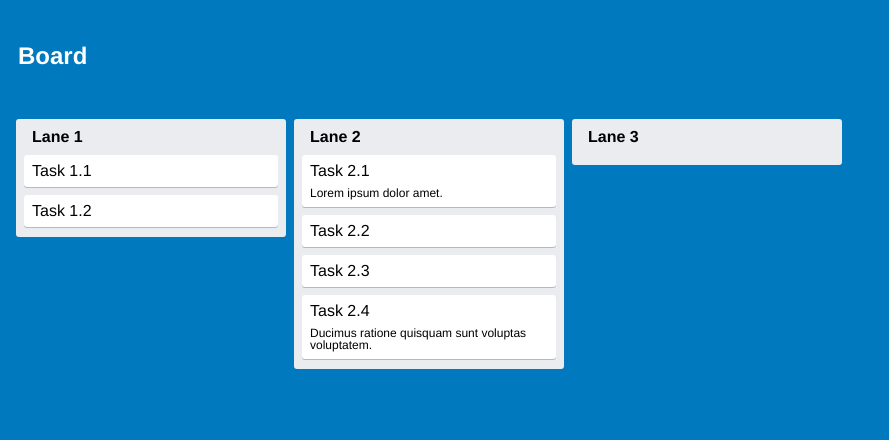
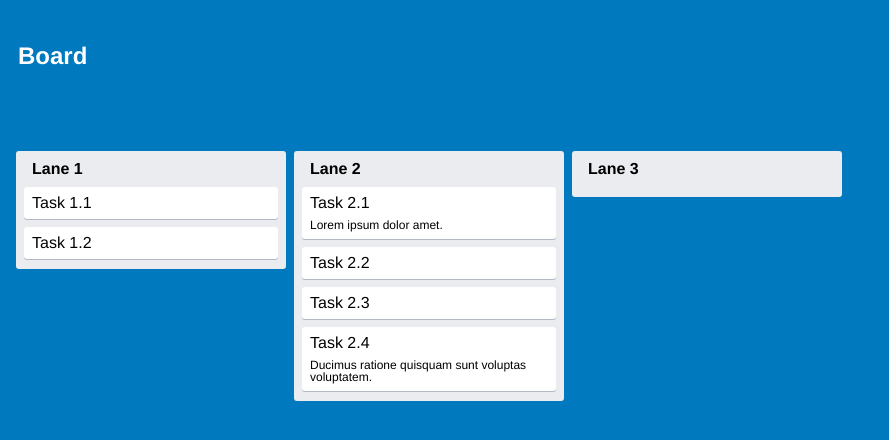
Before and after one commit to swissmanu/lanes, a React (Create React App) app: page / in a window 1280 px wide. Shown: the top 440 px of the page, without its empty margins (0-889 px from the left). Built offline with nearby package versions, Linux system fonts and the light colour scheme.

Commit message:
Board Scroll Behavior

```diff
--- a/src/App.tsx
+++ b/src/App.tsx
@@ -24,7 +24,12 @@ export default App;
 
 const GlobalStyles = createGlobalStyle`
 body {
+  height: 100vh;
   background: ${(props) => props.theme.board.background};
   font-family: 'Helvetica Neue', 'Arial Nova', Helvetica, Arial, sans-serif;
 }
+
+#root {
+  height: 100%;
+}
 `;
--- a/src/components/Board.tsx
+++ b/src/components/Board.tsx
@@ -9,6 +9,12 @@ import DragLayer from "./DragLayer";
 import Lane from "./Lane";
 
 const BoardContainer = styled.div`
+  height: 100%;
+  display: flex;
+  flex-direction: column;
+`;
+
+const Header = styled.header`
   padding: 16px;
 `;
 
@@ -39,9 +45,15 @@ const TitleEditor = styled.textarea`
 `;
 
 const Lanes = styled.div`
-  display: grid;
-  grid-template-columns: repeat(auto-fill, 270px);
+  flex: 1;
+  display: flex;
   gap: 8px;
+  overflow-x: scroll;
+  padding: 16px;
+`;
+const LaneContainer = styled.div`
+  flex: 0 0 270px;
+  max-height: 100%;
 `;
 
 interface BoardProps {
@@ -60,22 +72,24 @@ const Board: React.FC<BoardProps> = ({ board: { lanes, tasks, title }, onChange
 
   return (
     <BoardContainer>
-      <HiddenTitle>{title}</HiddenTitle>
-      <TitleEditor autoCorrect="off" spellCheck="false" autoComplete="off">
-        {title}
-      </TitleEditor>
+      <Header>
+        <HiddenTitle>{title}</HiddenTitle>
+        <TitleEditor autoCorrect="off" spellCheck="false" autoComplete="off">
+          {title}
+        </TitleEditor>
+      </Header>
       <DndProvider backend={HTML5Backend}>
         <DragLayer />
         <Lanes>
           {lanes.map((lane) => (
-            <div key={lane.id}>
+            <LaneContainer key={lane.id}>
               <Lane
                 lane={lane}
                 tasks={tasks.filter((t) => t.laneId === lane.id) /* TODO Do this better*/}
                 onChange={() => {}}
                 onMoveCard={onMoveCard}
               />
-            </div>
+            </LaneContainer>
           ))}
         </Lanes>
       </DndProvider>
--- a/src/components/Lane.tsx
+++ b/src/components/Lane.tsx
@@ -8,13 +8,20 @@ import { Tail } from "../util/tail";
 import DraggableTask from "./DraggableTask";
 
 const LaneContainer = styled.div`
+  display: flex;
+  flex-direction: column;
   background-color: ${(props) => props.theme.lane.background};
   border-radius: 3px;
+  max-height: 100%;
 `;
 
 const Title = styled.h2`
   padding: 10px 16px;
   font-weight: 600;
+`;
+
+const Content = styled.div`
+  overflow-y: scroll;
 `;
 
 const Tasks = styled.div`
@@ -62,12 +69,14 @@ const Lane: React.FC<LaneProps> = ({ lane, tasks, onChange, onMoveCard }) => {
   return (
     <LaneContainer ref={ref}>
       <Title>{lane.title}</Title>
+      <Content>
         <Tasks>
           {tasks.map((task, i) => (
             <DraggableTask key={task.id} task={task} onChange={() => {}} onMove={onMoveCard} />
           ))}
         </Tasks>
         <Footer />
+      </Content>
     </LaneContainer>
   );
 };
```
Lines whose indentation alone changed are shown as unchanged.
